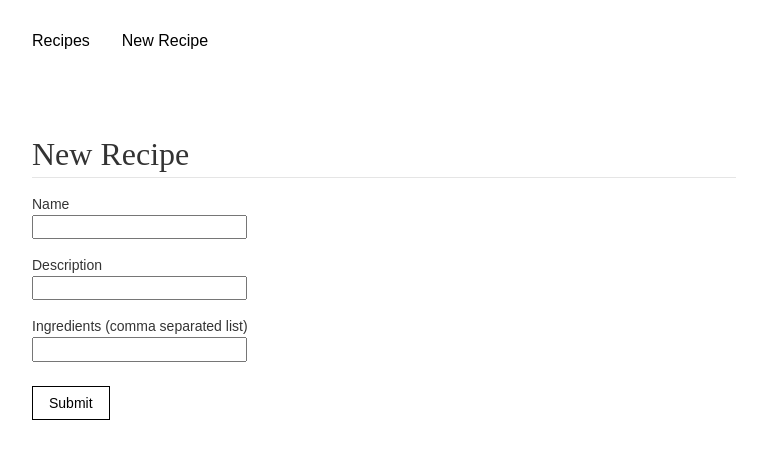
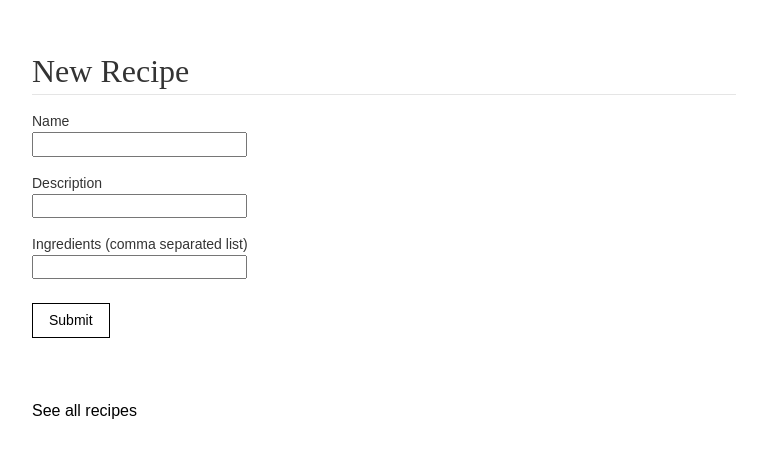
Before and after one commit to matildasmeds/react-exercise, a React (Create React App) app: page /recipes/new in a window 1280 px wide. Shown: the top 458 px of the page, without its empty margins (256-1023 px from the left). Built offline with nearby package versions, Linux system fonts and the light colour scheme.

Commit message:
Small refactor & layout edit

```diff
--- a/src/App.js
+++ b/src/App.js
@@ -1,10 +1,27 @@
 import React from 'react';
-import NavBar from './NavBar.js';
+import {
+  BrowserRouter as Router,
+  Switch,
+  Route
+} from 'react-router-dom';
+import RecipesList from './RecipesList.js';
+import RecipesForm from './RecipesForm.js';
 
 function App() {
   return (
-    <NavBar />
-  );
-}
+    <div>
+      <section className="mw7 center avenir">
+        <Router>
+          <Switch>
+            <Route path='/recipes/new'><RecipesForm form_heading='New Recipe' form_type='new' /></Route>
+            <Route path='/recipes/:id/edit'><RecipesForm form_heading='Edit Recipe' form_type='edit' /></Route>
+            <Route path='/recipes'><RecipesList/></Route>
+            <Route path='/'><RecipesList/></Route>
+          </Switch>
+        </Router>
+      </section>
+    </div>
+  )
+};
 
 export default App;
--- a/src/NavBar.js
+++ /dev/null
@@ -1,33 +0,0 @@
-import React, { useState, useEffect } from 'react';
-import {
-  BrowserRouter as Router,
-  Switch,
-  Route
-} from 'react-router-dom';
-import RecipesList from './RecipesList.js';
-import RecipesForm from './RecipesForm.js';
-import { NavLink, Input } from './BasicComponents.js';
-import Requests from './Requests.js'
-
-function NavBar() {
-  return (
-    <div>
-      <nav className="pa3 pa4-ns mw7 center avenir">
-        <NavLink path='/recipes' label='Recipes' />
-        <NavLink path='/recipes/new' label='New Recipe' />
-      </nav>
-      <section className="mw7 center avenir">
-        <Router>
-          <Switch>
-            <Route path='/recipes/new'><RecipesForm form_heading='New Recipe' form_type='new' /></Route>
-            <Route path='/recipes/:id/edit'><RecipesForm form_heading='Edit Recipe' form_type='edit' /></Route>
-            <Route path='/recipes'><RecipesList/></Route>
-            <Route path='/'><RecipesList/></Route>
-          </Switch>
-        </Router>
-      </section>
-    </div>
-  )
-};
-
-export default NavBar;
--- a/src/RecipesForm.js
+++ b/src/RecipesForm.js
@@ -1,6 +1,6 @@
 import React, { useState, useEffect } from 'react';
 import { useParams } from 'react-router-dom';
-import { Button, Input, H1, Alert } from './BasicComponents.js'
+import { Button, Input, H1, Alert, NavLink } from './BasicComponents.js'
 import Requests from './Requests.js';
 
 function RecipesForm(props) {
@@ -71,9 +71,10 @@ function RecipesForm(props) {
     <Input name='name' type='text' label='Name' value={name} callBack={setName} />
     <Input name='description' type='text' label='Description' value={description} callBack={setDescription} />
     <Input name='ingredients' type='text' label='Ingredients (comma separated list)' value={ingredients} callBack={setIngredients} />
-    <div className='mv3'>
+    <div className='mt3 mb5'>
       <Button label='Submit' callBack={saveRecipe}/>
     </div>
+    <NavLink label='See all recipes' path='/' />
     <Alert alert={alert} />
   </div>;
 }
```
